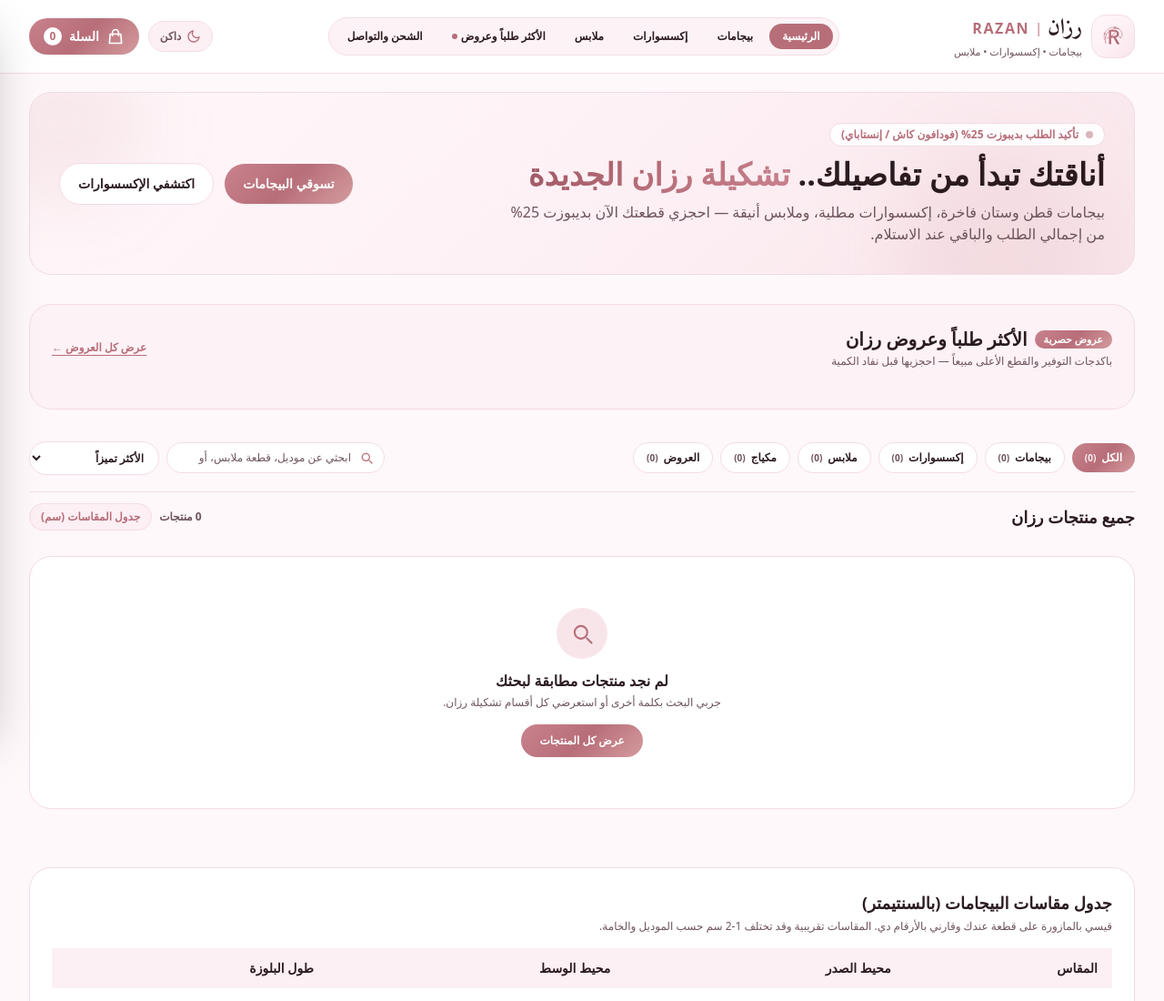
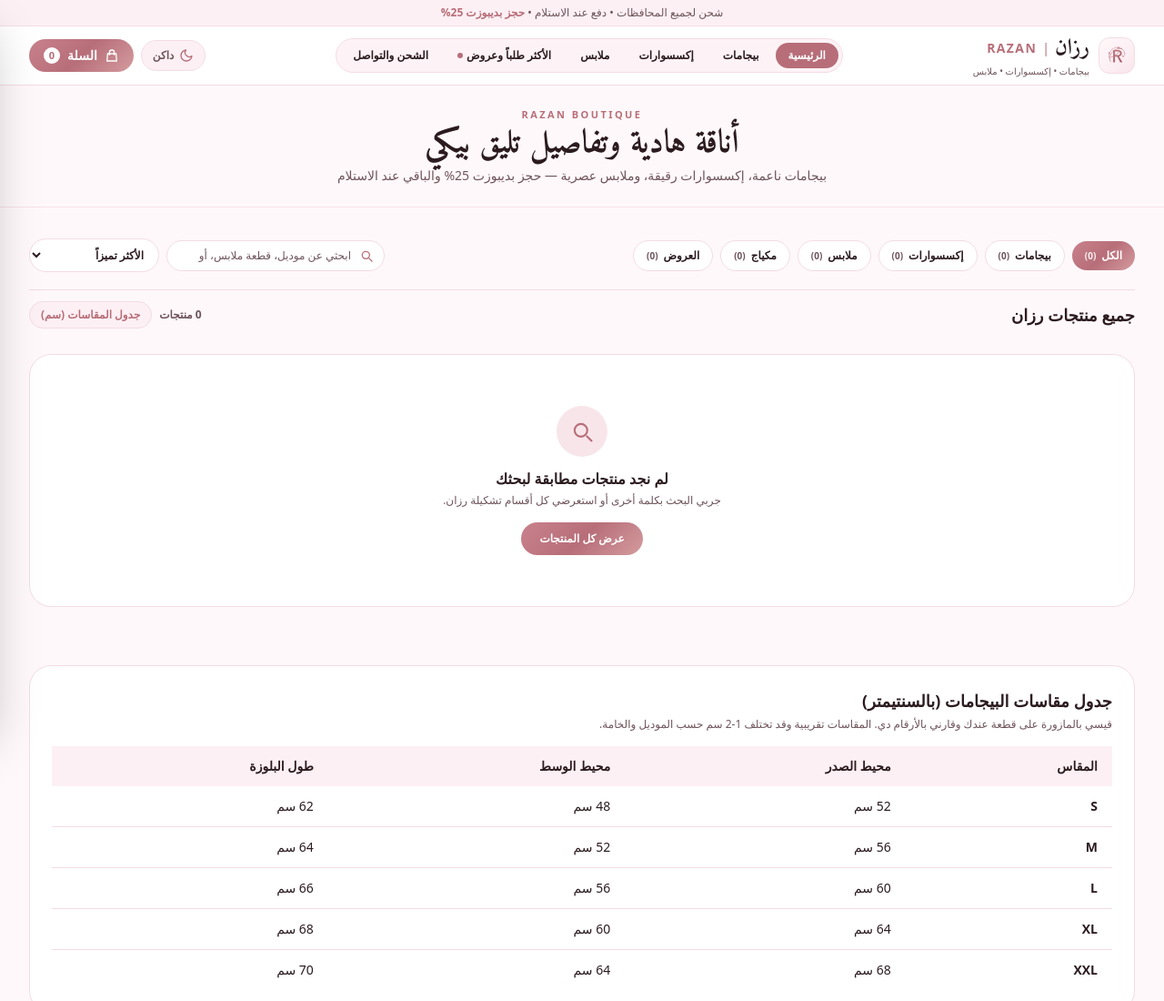
Before and after one commit to aymanelshorbagi-crypto/Razan-store, a plain HTML site: page index.html in a window 1280 px wide. Shown: the top 1100 px of the page at 91% size. Drawn offline with nearby package versions, Linux system fonts and the light colour scheme.

Commit message:
Add files via upload

```diff
--- a/index.html
+++ b/index.html
@@ -159,16 +159,20 @@
   <div id="invoice-print-area" aria-hidden="true"></div>
 
   <!-- ===================================================================== -->
-  <!-- 1. STICKY HEADER & NAVIGATION                                         -->
+  <!-- 1. SLIM ANNOUNCEMENT BAR & STICKY BOUTIQUE HEADER                     -->
   <!-- ===================================================================== -->
-  <header class="sticky top-0 z-40 bg-white/90 backdrop-blur-md border-b border-blush-border shadow-2xs">
+  <div class="bg-blush-soft/90 border-b border-blush-border py-1.5 px-3 text-center text-[11px] sm:text-xs font-medium text-plum-muted">
+    شحن لجميع المحافظات • دفع عند الاستلام • <span id="hero-deposit-pill" class="text-rosegold font-bold">حجز بديبوزت 25%</span>
+  </div>
+
+  <header class="sticky top-0 z-40 bg-white/95 backdrop-blur-md border-b border-blush-border">
     <div class="max-w-7xl mx-auto px-3 sm:px-6 lg:px-8">
-      <div class="flex items-center justify-between h-16 sm:h-20 gap-2">
+      <div class="flex items-center justify-between h-14 sm:h-16 gap-2">
 
         <!-- Right Side (RTL Start): Custom Rose-Gold Monogram Logo -->
         <button type="button" onclick="navigateToStore('الكل')" class="flex items-center gap-2.5 text-right group focus:outline-none shrink-0 cursor-pointer">
-          <div class="w-10 h-10 sm:w-12 sm:h-12 rounded-2xl rose-gold-soft-gradient border border-blush-border flex items-center justify-center shadow-xs group-hover:border-rosegold transition-all">
-            <svg viewBox="0 0 64 64" class="w-7 h-7 sm:w-8 sm:h-8 text-rosegold" fill="none" xmlns="http://www.w3.org/2000/svg">
+          <div class="w-9 h-9 sm:w-10 sm:h-10 rounded-xl rose-gold-soft-gradient border border-blush-border flex items-center justify-center group-hover:border-rosegold transition-all">
+            <svg viewBox="0 0 64 64" class="w-6 h-6 sm:w-7 sm:h-7 text-rosegold" fill="none" xmlns="http://www.w3.org/2000/svg">
               <defs>
                 <linearGradient id="rgLogoGrad" x1="10" y1="10" x2="54" y2="54" gradientUnits="userSpaceOnUse">
                   <stop offset="0%" stop-color="#C9828D"/>
@@ -189,14 +193,14 @@
             <div class="flex items-center gap-1.5">
               <span class="font-amiri text-xl sm:text-2xl font-bold text-plum leading-none">رزان</span>
               <span class="text-rosegold font-light text-sm">|</span>
-              <span class="text-sm sm:text-base font-extrabold tracking-widest text-rosegold">RAZAN</span>
-            </div>
-            <span class="text-[10px] sm:text-[11px] text-plum-muted font-medium mt-0.5">بيجامات • إكسسوارات • ملابس</span>
+              <span class="text-xs sm:text-sm font-extrabold tracking-widest text-rosegold">RAZAN</span>
+            </div>
+            <span class="hidden sm:block text-[10px] text-plum-muted font-medium mt-0.5">بيجامات • إكسسوارات • ملابس</span>
           </div>
         </button>
 
         <!-- Center Navigation Links (Desktop) -->
-        <nav class="hidden lg:flex items-center gap-1 bg-blush-soft/80 p-1.5 rounded-full border border-blush-border">
+        <nav class="hidden lg:flex items-center gap-1 bg-blush-soft/80 p-1 rounded-full border border-blush-border">
           <button type="button" onclick="navigateToStore('الكل')" data-nav="الرئيسية" class="nav-link-btn px-3.5 py-1.5 rounded-full text-xs font-bold transition-all bg-rosegold text-white shadow-2xs cursor-pointer">
             الرئيسية
           </button>
@@ -218,14 +222,14 @@
           </button>
         </nav>
 
-        <!-- Left Side (RTL End): Store Admin Gear + Dark Mode + Cart Button -->
-        <div class="flex items-center gap-2 sm:gap-2.5 shrink-0">
+        <!-- Left Side (RTL End): Dark Mode + Cart Button -->
+        <div class="flex items-center gap-2 shrink-0">
           <!-- Dark Mode Toggle -->
           <button
             type="button"
             id="dark-mode-toggle"
             onclick="toggleDarkMode()"
-            class="inline-flex items-center gap-1.5 px-2.5 py-2 sm:px-3 sm:py-2 rounded-full text-xs font-semibold text-plum-muted hover:text-rosegold bg-blush-soft border border-blush-border hover:border-rosegold transition-all cursor-pointer"
+            class="inline-flex items-center gap-1.5 px-2.5 py-1.5 sm:px-3 sm:py-2 rounded-full text-xs font-semibold text-plum-muted hover:text-rosegold bg-blush-soft border border-blush-border hover:border-rosegold transition-all cursor-pointer"
             title="الوضع الداكن / الفاتح"
             aria-label="تبديل الوضع الداكن"
           >
@@ -238,36 +242,36 @@
           <button
             type="button"
             onclick="openCartDrawer()"
-            class="relative inline-flex items-center gap-2 px-3.5 py-2 sm:px-4 sm:py-2.5 rounded-full text-xs sm:text-sm font-bold rose-gold-gradient text-white shadow-sm hover:opacity-95 active:scale-95 transition-all cursor-pointer"
+            class="relative inline-flex items-center gap-1.5 sm:gap-2 px-3 py-1.5 sm:px-4 sm:py-2 rounded-full text-xs sm:text-sm font-bold rose-gold-gradient text-white shadow-2xs hover:opacity-95 active:scale-95 transition-all cursor-pointer"
             aria-label="سلة التسوق"
           >
-            <svg class="w-4 h-4 sm:w-5 sm:h-5" fill="none" stroke="currentColor" viewBox="0 0 24 24">
+            <svg class="w-4 h-4" fill="none" stroke="currentColor" viewBox="0 0 24 24">
               <path stroke-linecap="round" stroke-linejoin="round" stroke-width="2" d="M16 11V7a4 4 0 00-8 0v4M5 9h14l1 12H4L5 9z" />
             </svg>
             <span>السلة</span>
-            <span id="cart-count-badge" class="inline-flex items-center justify-center min-w-[20px] h-5 px-1.5 text-xs font-extrabold rounded-full bg-white text-rosegold shadow-2xs">0</span>
+            <span id="cart-count-badge" class="inline-flex items-center justify-center min-w-[18px] h-[18px] px-1 text-[11px] font-extrabold rounded-full bg-white text-rosegold">0</span>
           </button>
         </div>
       </div>
 
       <!-- Mobile & Tablet Horizontal Scrollable Navigation Bar -->
-      <nav class="lg:hidden flex items-center gap-1.5 overflow-x-auto no-scrollbar pb-2.5 pt-0.5">
-        <button type="button" onclick="navigateToStore('الكل')" data-nav="الرئيسية" class="nav-link-btn shrink-0 px-3 py-1.5 rounded-full text-xs font-bold bg-rosegold text-white cursor-pointer">
+      <nav class="lg:hidden flex items-center gap-1.5 overflow-x-auto no-scrollbar pb-2 pt-0.5">
+        <button type="button" onclick="navigateToStore('الكل')" data-nav="الرئيسية" class="nav-link-btn shrink-0 px-3 py-1 rounded-full text-xs font-bold bg-rosegold text-white cursor-pointer">
           الرئيسية
         </button>
-        <button type="button" onclick="navigateToStore('بيجامات')" data-nav="بيجامات" class="nav-link-btn shrink-0 px-3 py-1.5 rounded-full text-xs font-bold bg-blush-soft text-plum border border-blush-border cursor-pointer">
+        <button type="button" onclick="navigateToStore('بيجامات')" data-nav="بيجامات" class="nav-link-btn shrink-0 px-3 py-1 rounded-full text-xs font-bold bg-blush-soft text-plum border border-blush-border cursor-pointer">
           بيجامات
         </button>
-        <button type="button" onclick="navigateToStore('إكسسوارات')" data-nav="إكسسوارات" class="nav-link-btn shrink-0 px-3 py-1.5 rounded-full text-xs font-bold bg-blush-soft text-plum border border-blush-border cursor-pointer">
+        <button type="button" onclick="navigateToStore('إكسسوارات')" data-nav="إكسسوارات" class="nav-link-btn shrink-0 px-3 py-1 rounded-full text-xs font-bold bg-blush-soft text-plum border border-blush-border cursor-pointer">
           إكسسوارات
         </button>
-        <button type="button" onclick="navigateToStore('ملابس')" data-nav="ملابس" class="nav-link-btn shrink-0 px-3 py-1.5 rounded-full text-xs font-bold bg-blush-soft text-plum border border-blush-border cursor-pointer">
+        <button type="button" onclick="navigateToStore('ملابس')" data-nav="ملابس" class="nav-link-btn shrink-0 px-3 py-1 rounded-full text-xs font-bold bg-blush-soft text-plum border border-blush-border cursor-pointer">
           ملابس
         </button>
-        <button type="button" onclick="scrollToOffersSection()" data-nav="العروض" class="nav-link-btn shrink-0 px-3 py-1.5 rounded-full text-xs font-bold bg-blush-soft text-plum border border-blush-border cursor-pointer">
+        <button type="button" onclick="scrollToOffersSection()" data-nav="العروض" class="nav-link-btn shrink-0 px-3 py-1 rounded-full text-xs font-bold bg-blush-soft text-plum border border-blush-border cursor-pointer">
           الأكثر طلباً وعروض
         </button>
-        <button type="button" onclick="openShippingContactPage()" data-nav="الشحن والتواصل" class="nav-link-btn shrink-0 px-3 py-1.5 rounded-full text-xs font-bold bg-blush-soft text-plum border border-blush-border cursor-pointer">
+        <button type="button" onclick="openShippingContactPage()" data-nav="الشحن والتواصل" class="nav-link-btn shrink-0 px-3 py-1 rounded-full text-xs font-bold bg-blush-soft text-plum border border-blush-border cursor-pointer">
           الشحن والتواصل
         </button>
       </nav>
@@ -275,73 +279,20 @@
   </header>
 
   <!-- ===================================================================== -->
-  <!-- VIEW A: MAIN STOREFRONT VIEW (HERO + OFFERS + CATALOG)                -->
+  <!-- VIEW A: MAIN STOREFRONT VIEW (MINIMAL HERO + CATALOG + OFFERS)        -->
   <!-- ===================================================================== -->
   <div id="storefront-view" class="flex-1">
 
-    <!-- 2. COMPACT LUXURY HERO & QUICK CATEGORY STRIP -->
-    <section class="max-w-7xl mx-auto px-3 sm:px-6 lg:px-8 pt-3 sm:pt-5">
-      <div class="relative overflow-hidden rounded-3xl rose-gold-soft-gradient border border-blush-border p-4 sm:p-7 lg:p-8 shadow-2xs">
-        <div class="pointer-events-none absolute -top-16 -left-16 w-48 h-48 rounded-full bg-rosegold/10 blur-2xl"></div>
-        <div class="pointer-events-none absolute -bottom-20 right-10 w-56 h-56 rounded-full bg-rosegold-champagne/15 blur-2xl"></div>
-
-        <div class="relative z-10 flex flex-col lg:flex-row lg:items-center lg:justify-between gap-4 sm:gap-6">
-          <div class="max-w-2xl space-y-2 sm:space-y-3">
-            <!-- Trust Pill -->
-            <div class="inline-flex items-center gap-2 px-3 py-1 rounded-full bg-white/90 border border-blush-border text-[11px] sm:text-xs font-bold text-rosegold shadow-2xs">
-              <span class="w-2 h-2 rounded-full bg-rosegold animate-pulse"></span>
-              <span id="hero-deposit-pill">تأكيد الطلب بديبوزت 25% (فودافون كاش / إنستاباي)</span>
-            </div>
-
-            <!-- Headline -->
-            <h1 class="text-xl sm:text-3xl lg:text-[34px] font-extrabold text-plum leading-snug">
-              أناقتك تبدأ من تفاصيلك.. <span class="rose-gold-text-gradient">تشكيلة رزان الجديدة</span>
-            </h1>
-
-            <!-- Subtext -->
-            <p id="hero-subtext" class="text-xs sm:text-sm md:text-base text-plum-muted leading-relaxed">
-              بيجامات قطن وستان فاخرة، إكسسوارات مطلية، وملابس أنيقة — احجزي قطعتك الآن بديبوزت 25% من إجمالي الطلب والباقي عند الاستلام.
-            </p>
-          </div>
-
-          <!-- Quick CTA Buttons -->
-          <div class="flex flex-wrap items-center gap-2.5 sm:gap-3 shrink-0">
-            <button
-              type="button"
-              onclick="selectCategoryAndScroll('بيجامات')"
-              class="px-4 py-2.5 sm:px-5 sm:py-3 rounded-full rose-gold-gradient text-white text-xs sm:text-sm font-bold shadow-sm hover:opacity-95 active:scale-95 transition-all cursor-pointer"
-            >
-              تسوقي البيجامات
-            </button>
-            <button
-              type="button"
-              onclick="selectCategoryAndScroll('إكسسوارات')"
-              class="px-4 py-2.5 sm:px-5 sm:py-3 rounded-full bg-white text-plum hover:text-rosegold border border-blush-border hover:border-rosegold text-xs sm:text-sm font-bold shadow-2xs active:scale-95 transition-all cursor-pointer"
-            >
-              اكتشفي الإكسسوارات
-            </button>
-          </div>
-        </div>
-      </div>
-    </section>
-
-    <!-- 3. BEST SELLERS & OFFERS SECTION -->
-    <section id="offers-section" class="max-w-7xl mx-auto px-3 sm:px-6 lg:px-8 pt-6 sm:pt-8">
-      <div class="bg-blush-soft/75 rounded-3xl border border-blush-border p-4 sm:p-6">
-        <div class="flex items-center justify-between gap-2 mb-4">
-          <div>
-            <div class="flex items-center gap-2">
-              <span class="px-2.5 py-0.5 rounded-full text-[11px] font-extrabold rose-gold-gradient text-white">عروض حصرية</span>
-              <h2 class="text-base sm:text-xl font-extrabold text-plum">الأكثر طلباً وعروض رزان</h2>
-            </div>
-            <p class="text-[11px] sm:text-xs text-plum-muted mt-0.5">باكدجات التوفير والقطع الأعلى مبيعاً — احجزيها قبل نفاد الكمية</p>
-          </div>
-          <button type="button" onclick="selectCategoryAndScroll('العروض')" class="text-xs font-bold text-rosegold hover:text-rosegold-hover underline underline-offset-4 shrink-0 cursor-pointer">
-            عرض كل العروض ←
-          </button>
-        </div>
-
-        <div id="offers-showcase-grid" class="flex md:grid md:grid-cols-3 gap-3 sm:gap-5 overflow-x-auto no-scrollbar pb-1 snap-x snap-mandatory"></div>
+    <!-- 2. MINIMAL EDITORIAL BOUTIQUE HEADER (AIRY & COMPACT) -->
+    <section class="border-b border-blush-border/80 py-4 sm:py-6 px-3 sm:px-6 text-center">
+      <div class="max-w-2xl mx-auto space-y-1">
+        <p class="text-[10px] sm:text-[11px] font-bold tracking-[0.22em] text-rosegold uppercase">RAZAN BOUTIQUE</p>
+        <h1 class="font-amiri text-2xl sm:text-4xl font-bold text-plum leading-snug">
+          أناقة هادية وتفاصيل تليق بيكي
+        </h1>
+        <p id="hero-subtext" class="text-xs sm:text-sm text-plum-muted">
+          بيجامات ناعمة، إكسسوارات رقيقة، وملابس عصرية — حجز بديبوزت 25% والباقي عند الاستلام
+        </p>
       </div>
     </section>
 
@@ -414,6 +365,23 @@
         </button>
       </div>
     </main>
+
+    <!-- 3. BEST SELLERS & OFFERS SECTION (EDITORIAL, AUTO-HIDDEN WHEN EMPTY) -->
+    <section id="offers-section" class="hidden max-w-7xl mx-auto px-3 sm:px-6 lg:px-8 pb-12">
+      <div class="border-t border-blush-border pt-7">
+        <div class="flex items-center justify-between gap-2 mb-4">
+          <div>
+            <h2 class="text-base sm:text-xl font-extrabold text-plum">الأكثر طلباً وعروض رزان</h2>
+            <p class="text-[11px] sm:text-xs text-plum-muted mt-0.5">باكدجات التوفير والقطع الأعلى مبيعاً</p>
+          </div>
+          <button type="button" onclick="selectCategoryAndScroll('العروض')" class="text-xs font-bold text-rosegold hover:text-rosegold-hover underline underline-offset-4 shrink-0 cursor-pointer">
+            عرض كل العروض ←
+          </button>
+        </div>
+
+        <div id="offers-showcase-grid" class="flex md:grid md:grid-cols-3 gap-3 sm:gap-5 overflow-x-auto no-scrollbar pb-1 snap-x snap-mandatory"></div>
+      </div>
+    </section>
 
     <!-- SIZE CHART (cm) -->
     <section id="size-chart-section" class="max-w-7xl mx-auto px-3 sm:px-6 lg:px-8 pb-16">
@@ -1662,12 +1630,12 @@
 
       const heroPill = document.getElementById("hero-deposit-pill");
       if (heroPill) {
-        heroPill.textContent = `تأكيد الطلب بديبوزت ${depPct}% (فودافون كاش / إنستاباي)`;
+        heroPill.textContent = `حجز بديبوزت ${depPct}%`;
       }
 
       const heroSub = document.getElementById("hero-subtext");
       if (heroSub) {
-        heroSub.textContent = `بيجامات قطن وستان فاخرة، إكسسوارات مطلية، وملابس أنيقة — احجزي قطعتك الآن بديبوزت ${depPct}% من إجمالي الطلب والباقي عند الاستلام.`;
+        heroSub.textContent = `بيجامات ناعمة، إكسسوارات رقيقة، وملابس عصرية — حجز بديبوزت ${depPct}% والباقي عند الاستلام`;
       }
 
       const cartExp = document.getElementById("cart-deposit-explanation");
@@ -1787,8 +1755,10 @@
       highlightNavButtons("العروض");
 
       const offersEl = document.getElementById("offers-section");
-      if (offersEl) {
+      if (offersEl && !offersEl.classList.contains("hidden")) {
         offersEl.scrollIntoView({ behavior: "smooth", block: "start" });
+      } else {
+        selectCategoryAndScroll("العروض");
       }
     };
 
@@ -1805,9 +1775,13 @@
     // =========================================================================
     function renderOffersShowcase() {
       const container = document.getElementById("offers-showcase-grid");
+      const section = document.getElementById("offers-section");
       if (!container) return;
 
       const showcaseItems = appState.products.filter(p => p.isOffer).slice(0, 3);
+      if (section) {
+        section.classList.toggle("hidden", showcaseItems.length === 0);
+      }
 
       container.innerHTML = showcaseItems.map(item => {
         const selectedVar = appState.selectedVariants[item.id] || (item.variants?.[0] ?? "");
```
